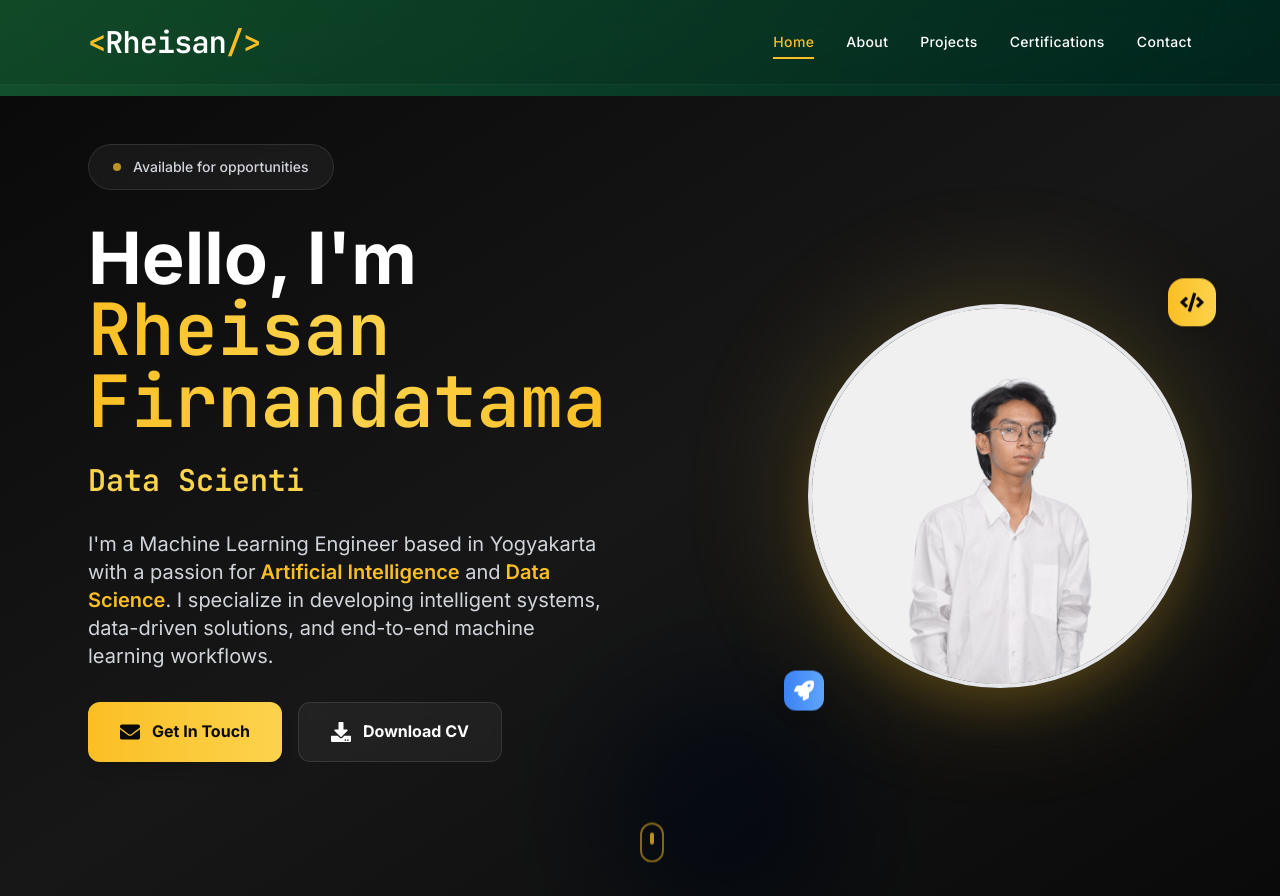
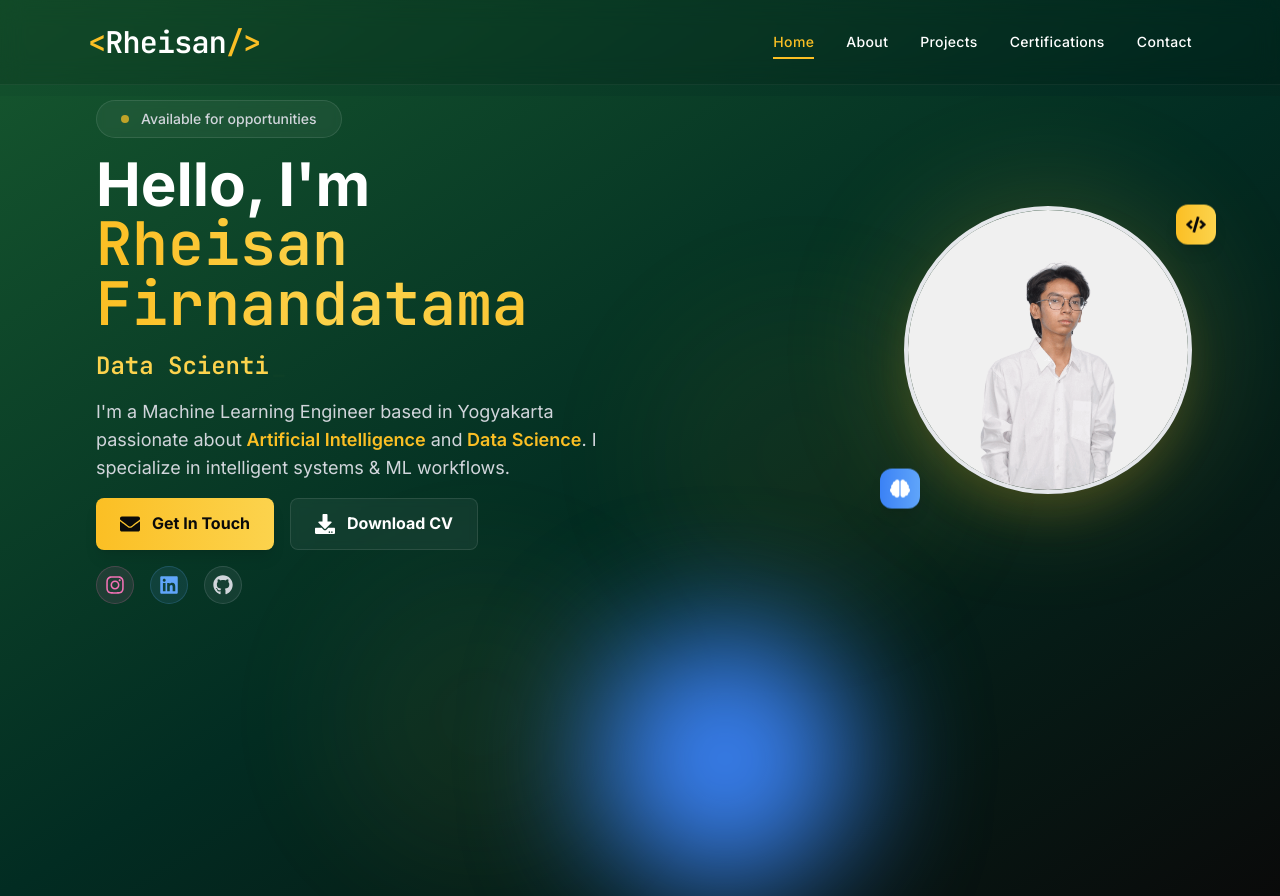
Before and after one commit to rheikun/portfolio, a React (Vite) app: page / in a window 1280 px wide. Built offline with nearby package versions, Linux system fonts and the light colour scheme.

Commit message:
fix bug interface

```diff
--- a/src/components/Home/Hero.jsx
+++ b/src/components/Home/Hero.jsx
@@ -1,19 +1,16 @@
-import React, { useEffect, useState } from "react";
-import { FaLinkedin, FaGithub, FaInstagram, FaDownload, FaEnvelope, FaRocket, FaCode } from "react-icons/fa";
+import React, { useEffect } from "react";
+import {
+  FaLinkedin, FaGithub, FaInstagram,
+  FaDownload, FaEnvelope, FaCode, FaBrain
+} from "react-icons/fa";
 import AOS from "aos";
 import "aos/dist/aos.css";
 import { Link } from "react-router-dom";
 import { Typewriter } from "react-simple-typewriter";
 
 const Hero = () => {
-  const [showCvOptions, setShowCvOptions] = useState(false);
-
   useEffect(() => {
-    AOS.init({
-      duration: 1000,
-      easing: "ease-in-out",
-      once: true,
-    });
+    AOS.init({ duration: 1000, easing: "ease-in-out", once: true });
   }, []);
 
   const socialLinks = [
@@ -47,35 +44,30 @@ const Hero = () => {
   ];
 
   return (
-    <section className="min-h-screen bg-dark-950 text-white relative overflow-hidden">
-      {/* Enhanced Background Elements */}
-      <div className="absolute inset-0 bg-gradient-to-br from-dark-950 via-dark-900 to-dark-950" />
-      <div className="absolute top-1/4 right-1/4 w-96 h-96 bg-primary-400 rounded-full mix-blend-multiply filter blur-3xl opacity-5 animate-float" />
-      <div className="absolute bottom-1/4 left-1/4 w-96 h-96 bg-primary-300 rounded-full mix-blend-multiply filter blur-3xl opacity-5 animate-float" style={{ animationDelay: '2s' }} />
-      <div className="absolute top-3/4 right-1/3 w-64 h-64 bg-blue-500 rounded-full mix-blend-multiply filter blur-3xl opacity-3 animate-float" style={{ animationDelay: '4s' }} />
+    <section className="min-h-screen bg-gradient-to-br from-green-900 via-emerald-950 to-neutral-950 text-white relative overflow-hidden">
+      {/* Background */}
+      <div className="absolute inset-0 bg-transparent z-0 pointer-events-none" />
+      <div className="absolute top-1/4 right-1/4 w-80 h-80 z-0 bg-primary-400 rounded-full blur-3xl opacity-5 animate-float" />
+      <div className="absolute bottom-0 left-1/4 w-80 h-80 z-0 bg-primary-300 rounded-full blur-3xl opacity-5 animate-float" style={{ animationDelay: '2s' }} />
+      <div className="absolute bottom-0 right-1/3 w-64 h-64 z-0 bg-blue-500 rounded-full blur-3xl opacity-3 animate-float" style={{ animationDelay: '4s' }} />
 
-      <div className="relative z-10 container-custom min-h-screen flex items-center">
-        <div className="grid grid-cols-1 lg:grid-cols-2 gap-16 items-center w-full">
-
-          {/* Text Content */}
-          <div className="space-y-8 text-center lg:text-left order-2 lg:order-1" data-aos="fade-up">
-            {/* Status Indicator */}
-            <div className="inline-flex items-center gap-3 px-6 py-3 bg-white/5 backdrop-blur-sm border border-white/10 rounded-full hover:border-primary-400/30 transition-all duration-300">
+      {/* Content */}
+      <div className="relative z-10 container-custom py-8 flex items-center min-h-[100dvh] lg:min-h-0">
+        <div className="grid grid-cols-1 lg:grid-cols-2 gap-8 items-center w-full">
+          {/* Left */}
+          <div className="space-y-4 text-center lg:text-left order-2 lg:order-1 px-2" data-aos="fade-up">
+            <div className="inline-flex items-center mt-1 gap-3 px-6 py-2 bg-white/5 backdrop-blur-sm border border-white/10 rounded-full hover:border-primary-400/30 transition-all duration-300">
               <div className="w-2 h-2 bg-primary-400 rounded-full animate-pulse" />
               <span className="text-sm font-medium text-gray-300">Available for opportunities</span>
             </div>
 
-            {/* Main Heading */}
-            <div className="space-y-6">
-              <h1 className="text-5xl md:text-6xl lg:text-7xl font-bold leading-tight">
+            <h1 className="text-4xl md:text-5xl lg:text-6xl font-bold leading-tight">
               Hello, I'm
               <span className="block bg-gradient-to-r from-primary-400 via-primary-300 to-primary-400 bg-clip-text text-transparent font-mono">
                 Rheisan Firnandatama
               </span>
             </h1>
-
-              {/* Typewriter Effect */}
-              <div className="text-2xl md:text-3xl font-bold text-primary-300 font-mono">
+            <div className="text-xl md:text-2xl font-bold text-primary-300 font-mono mt-2">
               <Typewriter
                 words={["ML Engineer", "Data Scientist", "AI Enthusiast"]}
                 loop={true}
@@ -86,86 +78,58 @@ const Hero = () => {
                 delaySpeed={1500}
               />
             </div>
-            </div>
 
-            {/* Description */}
-            <p className="text-lg md:text-xl text-gray-300 leading-relaxed max-w-2xl" data-aos="fade-up" data-aos-delay="200">
-              I'm a Machine Learning Engineer based in Yogyakarta with a passion for
+            <p className="text-base md:text-lg text-gray-300 leading-relaxed max-w-xl mx-auto lg:mx-0" data-aos="fade-up" data-aos-delay="200">
+              I'm a Machine Learning Engineer based in Yogyakarta passionate about
               <span className="text-primary-400 font-semibold"> Artificial Intelligence</span> and
-              <span className="text-primary-400 font-semibold"> Data Science</span>.
-              I specialize in developing intelligent systems, data-driven solutions, and end-to-end machine learning workflows.
+              <span className="text-primary-400 font-semibold"> Data Science</span>. I specialize in intelligent systems & ML workflows.
             </p>
 
-            {/* Action Buttons */}
+            {/* Buttons */}
             <div className="flex flex-col sm:flex-row gap-4 justify-center lg:justify-start" data-aos="fade-up" data-aos-delay="400">
               <Link
                 to="/contact"
-                className="group flex items-center justify-center gap-3 px-8 py-4 bg-gradient-to-r from-primary-400 to-primary-300 text-dark-950 rounded-xl font-bold hover:from-primary-300 hover:to-primary-200 transition-all duration-300 hover:scale-105 shadow-lg hover:shadow-primary-400/25"
+                className="group flex items-center justify-center gap-3 px-6 py-3 bg-gradient-to-r from-primary-400 to-primary-300 text-dark-950 rounded-lg font-bold hover:from-primary-300 hover:to-primary-200 transition-all duration-300 hover:scale-105 shadow-lg hover:shadow-primary-400/25"
               >
                 <FaEnvelope className="w-5 h-5 group-hover:scale-110 transition-transform" />
                 Get In Touch
               </Link>
-
-              <div className="relative">
               <button
-                  onClick={() => setShowCvOptions(!showCvOptions)}
-                  className="group flex items-center justify-center gap-3 px-8 py-4 bg-white/5 backdrop-blur-sm text-white rounded-xl font-bold hover:bg-white/10 transition-all duration-300 border border-white/10 hover:border-primary-400/30 hover:scale-105"
+                onClick={() =>
+                  window.open(
+                    "https://drive.google.com/file/d/1ckouvnjbd1d0-ZPQzwi_7e1QP68w3E-L/view?usp=drive_link",
+                    "_blank", "noopener,noreferrer"
+                  )
+                }
+                className="group flex items-center justify-center gap-3 px-6 py-3 bg-white/5 backdrop-blur-sm text-white rounded-lg font-bold hover:bg-white/10 transition-all duration-300 border border-white/10 hover:border-primary-400/30 hover:scale-105"
               >
                 <FaDownload className="w-5 h-5 group-hover:scale-110 transition-transform" />
                 Download CV
               </button>
-
-                {/* CV Options Dropdown */}
-                {showCvOptions && (
-                  <div className="absolute top-full mt-3 left-0 right-0 bg-white/10 backdrop-blur-md border border-white/20 rounded-xl shadow-2xl overflow-hidden z-20" data-aos="fade-up">
-                    <a
-                      href="https://drive.google.com/file/d/1f1fHKtctvOB08XRULSphumiOqxujuYYs/view?usp=drive_link"
-                      target="_blank"
-                      rel="noreferrer"
-                      className="flex items-center gap-3 px-6 py-4 text-sm hover:bg-white/10 transition-colors border-b border-white/10"
-                    >
-                      <span className="text-lg">🇮🇩</span>
-                      Indonesian CV
-                    </a>
-                    <a
-                      href="https://drive.google.com/file/d/1ckouvnjbd1d0-ZPQzwi_7e1QP68w3E-L/view?usp=drive_link"
-                      target="_blank"
-                      rel="noreferrer"
-                      className="flex items-center gap-3 px-6 py-4 text-sm hover:bg-white/10 transition-colors"
-                    >
-                      <span className="text-lg">🇺🇸</span>
-                      English CV
-                    </a>
-                  </div>
-                )}
-              </div>
             </div>
 
-            {/* Social Links */}
-            <div className="flex justify-center lg:justify-start gap-4" data-aos="fade-up" data-aos-delay="600">
-              {socialLinks.map((social, index) => (
+            {/* Social Icons */}
+            <div className="flex justify-center lg:justify-start gap-4 mt-4" data-aos="fade-up" data-aos-delay="500">
+              {socialLinks.map((link, index) => (
                 <a
                   key={index}
-                  href={social.href}
+                  href={link.href}
                   target="_blank"
-                  rel="noreferrer"
-                  className={`group p-4 bg-white/5 backdrop-blur-sm border border-white/10 rounded-xl ${social.color} transition-all duration-300 hover:scale-110 hover:bg-white/10 hover:border-primary-400/30`}
-                  aria-label={social.label}
+                  rel="noopener noreferrer"
+                  className={`p-2 rounded-full border ${link.borderColor} ${link.bgColor} ${link.color} hover:scale-110 transition-transform ${link.hoverBorder}`}
+                  aria-label={link.label}
                 >
-                  <social.icon className="w-5 h-5 group-hover:scale-110 transition-transform duration-200" />
+                  <link.icon className="w-5 h-5" />
                 </a>
               ))}
             </div>
           </div>
 
-          {/* Profile Image */}
+          {/* Right */}
           <div className="flex justify-center lg:justify-end order-1 lg:order-2" data-aos="fade-up" data-aos-delay="300">
             <div className="relative">
-              {/* Enhanced Glow Effect */}
               <div className="absolute inset-0 bg-gradient-to-r from-primary-400 to-primary-300 rounded-full blur-3xl opacity-20 animate-pulse-glow" />
-
-              {/* Image Container */}
-              <div className="relative w-72 h-72 md:w-80 md:h-80 lg:w-96 lg:h-96">
+              <div className="relative w-60 h-60 md:w-64 md:h-64 lg:w-72 lg:h-72">
                 <div className="w-full h-full rounded-full overflow-hidden border-4 border-gradient-to-r from-primary-400 to-primary-300 shadow-2xl shadow-primary-400/20 hover:shadow-primary-400/30 transition-all duration-700">
                   <img
                     src="portfolio.gif"
@@ -173,24 +137,15 @@ const Hero = () => {
                     className="w-full h-full object-cover hover:scale-105 transition-transform duration-700"
                   />
                 </div>
-
-                {/* Floating Elements */}
-                <div className="absolute -top-6 -right-6 w-12 h-12 bg-gradient-to-r from-primary-400 to-primary-300 rounded-2xl flex items-center justify-center animate-bounce shadow-lg" style={{ animationDelay: '1s' }}>
-                  <FaCode className="w-6 h-6 text-dark-950" />
+                <div className="absolute -top-0 -right-6 w-10 h-10 bg-gradient-to-r from-primary-400 to-primary-300 rounded-xl flex items-center justify-center animate-bounce shadow-lg" style={{ animationDelay: '1s' }}>
+                  <FaCode className="w-5 h-5 text-dark-950" />
                 </div>
-                <div className="absolute -bottom-6 -left-6 w-10 h-10 bg-gradient-to-r from-blue-500 to-blue-400 rounded-xl flex items-center justify-center animate-bounce shadow-lg" style={{ animationDelay: '2s' }}>
-                  <FaRocket className="w-5 h-5 text-white" />
+                <div className="absolute -bottom-4 -left-6 w-10 h-10 bg-gradient-to-r from-blue-500 to-blue-400 rounded-xl flex items-center justify-center animate-bounce shadow-lg" style={{ animationDelay: '2s' }}>
+                  <FaBrain className="w-5 h-5 text-white" />
                 </div>
               </div>
             </div>
           </div>
-        </div>
-      </div>
-
-      {/* Enhanced Scroll Indicator */}
-      <div className="absolute bottom-8 left-1/2 transform -translate-x-1/2 animate-bounce">
-        <div className="w-6 h-10 border-2 border-primary-400/50 rounded-full flex justify-center backdrop-blur-sm">
-          <div className="w-1 h-3 bg-primary-400 rounded-full mt-2 animate-pulse" />
         </div>
       </div>
     </section>
```
Lines whose indentation alone changed are shown as unchanged.
